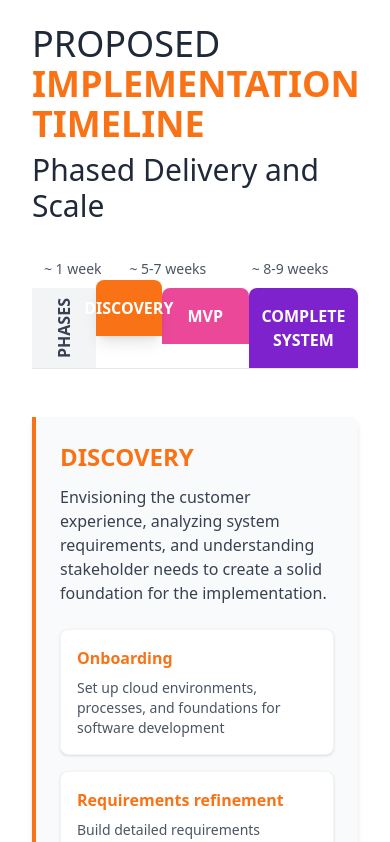
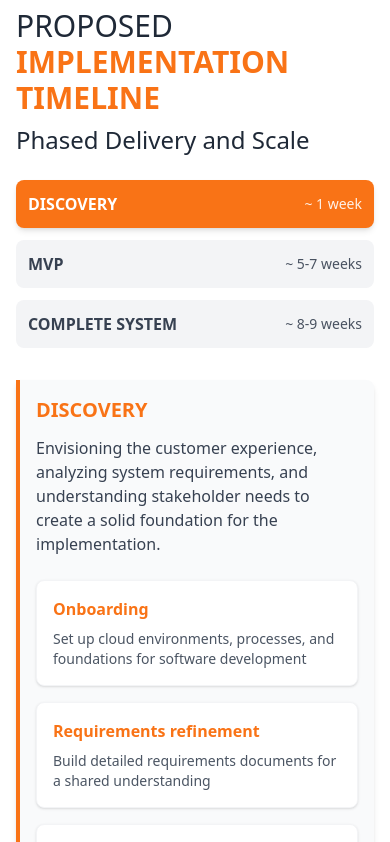
Before and after one commit to nikhil-thakur/RenaissanceProposal, a React (Create React App) app: page / in a window 390 px wide. Shown: the part 1840-2682 px from the top of the page. Built offline with nearby package versions, Linux system fonts and the light colour scheme.

Commit message:
Updated mobile view.

```diff
--- a/src/components/delivery-approach-interactive.js
+++ b/src/components/delivery-approach-interactive.js
@@ -15,7 +15,7 @@ const DeliveryApproachInteractive = () => {
       activities: [
         { name: "Onboarding", description: "Set up cloud environments, processes, and foundations for software development " },
         { name: "Requirements refinement", description: "Build detailed requirements documents for a shared understanding" },
-        { name: "Architecture blueprint", description: "Clear technical direction, architecture & define success criteria and metrics" },
+        { name: "Architecture blueprint", description: "Clear technical direction and architecture and define success criteria and metrics" },
       ]
     },
     {
@@ -25,7 +25,7 @@ const DeliveryApproachInteractive = () => {
       color: "bg-pink-500",
       textColor: "text-pink-500",
       borderColor: "border-pink-500",
-      description: "Building and deploying a Minimum Viable Product with the core functionality needed to onboard a new Project successfully as our north star goal.",
+      description: "Building and deploying a Minimum Viable Product with the core functionality needed to onboard 1 new Project successfully as our north star goal.",
       activities: [
         { name: "Core Feature Development", description: "Build essential features required for basic project management" },
         { name: "First Project Onboarding", description: "Successfully implement and configure the system for the pilot project" },
@@ -57,16 +57,40 @@ const DeliveryApproachInteractive = () => {
   const currentPhase = phases.find(phase => phase.id === activePhase);
 
   return (
-      <div className="w-full bg-white p-8 font-sans">
+      <div className="w-full bg-white p-4 sm:p-8 font-sans">
         <div className="max-w-6xl mx-auto">
-          <h1 className="text-4xl mb-2">
+          <h1 className="text-3xl sm:text-4xl mb-2">
             <span className="text-gray-800 font-normal">PROPOSED </span>
             <span className="text-orange-500 font-bold">IMPLEMENTATION TIMELINE</span>
           </h1>
-          <h2 className="text-3xl mb-8 text-gray-800 font-normal">Phased Delivery and Scale</h2>
+          <h2 className="text-2xl sm:text-3xl mb-6 sm:mb-8 text-gray-800 font-normal">Phased Delivery and Scale</h2>
 
-          {/* Timeline Navigation */}
-          <div className="mb-12">
+          {/* Timeline Navigation - Mobile View */}
+          <div className="block md:hidden mb-8">
+            <div className="space-y-3">
+              {phases.map((phase) => {
+                const isActive = phase.id === activePhase;
+                return (
+                    <button
+                        key={phase.id}
+                        onClick={() => setActivePhase(phase.id)}
+                        className={`w-full rounded-lg text-left p-3 transition-all duration-300
+                    ${isActive
+                            ? `${phase.color} text-white shadow-md`
+                            : 'bg-gray-100 text-gray-700 hover:bg-gray-200'}`}
+                    >
+                      <div className="flex justify-between items-center">
+                        <span className="font-bold">{phase.name}</span>
+                        <span className="text-sm opacity-90">{phase.duration}</span>
+                      </div>
+                    </button>
+                );
+              })}
+            </div>
+          </div>
+
+          {/* Timeline Navigation - Desktop View */}
+          <div className="hidden md:block mb-12">
             <div className="flex mb-2 justify-between">
               <div className="w-1/4 text-center">
                 <span className="text-sm font-medium text-gray-600">~ 1 week</span>
@@ -105,10 +129,10 @@ const DeliveryApproachInteractive = () => {
 
           {/* Phase Content */}
           {currentPhase && (
-              <div className={`border-l-4 ${currentPhase.borderColor} bg-gray-50 rounded-r-lg shadow-md mb-12 transition-all duration-300 overflow-hidden`}>
-                <div className="p-6">
+              <div className={`border-l-4 ${currentPhase.borderColor} bg-gray-50 rounded-r-lg shadow-md mb-8 sm:mb-12 transition-all duration-300 overflow-hidden`}>
+                <div className="p-4 sm:p-6">
                   <div className="mb-6">
-                    <h3 className={`text-2xl font-bold ${currentPhase.textColor} mb-3`}>{currentPhase.name}</h3>
+                    <h3 className={`text-xl sm:text-2xl font-bold ${currentPhase.textColor} mb-3`}>{currentPhase.name}</h3>
                     <p className="text-gray-700">{currentPhase.description}</p>
                     {currentPhase.id === "mvp" && (
                         <div className="mt-2 bg-blue-50 p-3 rounded-lg border border-blue-200">
@@ -118,7 +142,7 @@ const DeliveryApproachInteractive = () => {
                     )}
                   </div>
 
-                  <div className="grid grid-cols-1 md:grid-cols-2 lg:grid-cols-3 gap-4">
+                  <div className="grid grid-cols-1 sm:grid-cols-2 lg:grid-cols-3 gap-4">
                     {currentPhase.activities.map((activity, index) => (
                         <div key={index} className="bg-white rounded-lg shadow p-4 border border-gray-100">
                           <h4 className={`font-bold ${currentPhase.textColor} mb-2`}>{activity.name}</h4>
```
